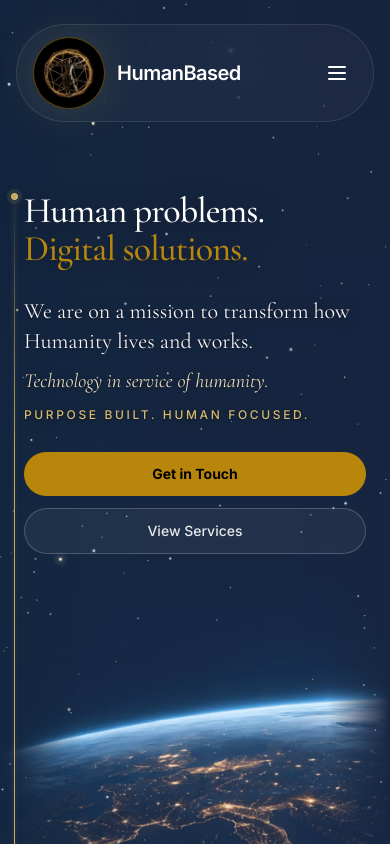
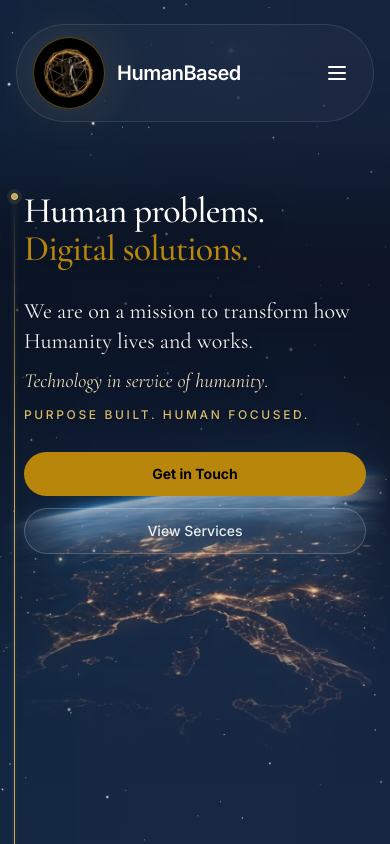
Before and after one commit to HumanBased/humanbased_website, a React (Vite) app: page / in a window 390 px wide. Shown: the top 844 px of the page. Built offline with nearby package versions, Linux system fonts and the light colour scheme.

Commit message:
Hero (phones): photo sits behind the copy instead of below it
Co-Authored-By: Claude Sonnet 5.5 <noreply@anthropic.com>
Claude-Session: https://claude.ai/code/session_01Vhof56qjjeLds7wL8gwXjg

```diff
--- a/components/Hero.css
+++ b/components/Hero.css
@@ -112,13 +112,31 @@
 
 /* Hero text lines: see .hb-hero-lines in components/typography.css. */
 
-/* Mobile: copy sits in the dark sky at the top; the planet is a wide crop along
-   the bottom, so the curve and the city lights stay in view. */
+/* Mobile: the photo is a wide crop (planet curve and city lights) that sits BEHIND
+   the copy. It is anchored to the bottom of the section and rises to about the
+   middle of the headline block, so the text overlaps the planet's glow. A navy
+   wash under the copy keeps it readable. */
 @media (max-width: 767px) {
   .hb-hero { align-items: flex-start; }
   .hb-hero-media {
-    top: auto;
-    height: 112vw;
+    /* Starts a quarter of the way down, so the planet's bright edge and the city
+       lights sit right behind the copy. Shorter top fade so the edge shows early. */
+    top: 24vh;
+    bottom: auto;
+    height: 128vw;
+    --hb-fade-y: linear-gradient(
+      to bottom,
+      transparent 0%,
+      rgba(0, 0, 0, 0.3) 6%,
+      rgba(0, 0, 0, 0.75) 12%,
+      #000 18%,
+      #000 66%,
+      rgba(0, 0, 0, 0.84) 72%,
+      rgba(0, 0, 0, 0.58) 80%,
+      rgba(0, 0, 0, 0.3) 88%,
+      rgba(0, 0, 0, 0.1) 95%,
+      transparent 100%
+    );
     /* 10% of a phone is ~40px, too steep for the bright limb: fade ~20% instead. */
     --hb-fade-x: linear-gradient(
       to right,
@@ -134,9 +152,15 @@
       transparent 100%
     );
   }
-  .hb-hero-veil { display: none; }
+  /* Soft navy wash behind the copy, strongest at the top where the text starts. */
+  .hb-hero-veil {
+    display: block;
+    -webkit-mask-image: var(--hb-fade-y);
+    mask-image: var(--hb-fade-y);
+    background: linear-gradient(180deg, rgba(5, 8, 18, 0.62) 0%, rgba(5, 8, 18, 0.5) 38%, rgba(5, 8, 18, 0) 72%);
+  }
   .hb-hero-img { object-position: 74% 50%; }
-  .hb-hero-content { padding: 132px 24px calc(112vw - 40px); }
+  .hb-hero-content { padding: 132px 24px 72px; }
 }
 
 @media (prefers-reduced-motion: reduce) {
```
